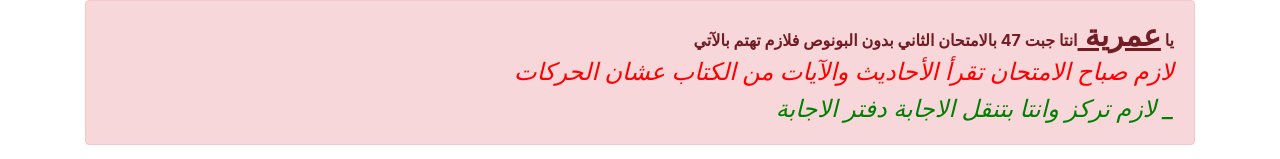
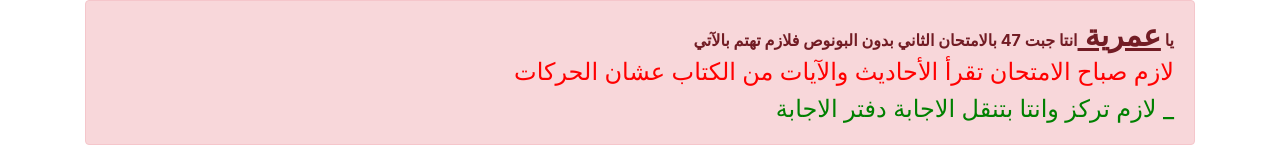
Before and after one commit to yaman33-ee/little-marks-system, a plain HTML site: page results.html in a window 1280 px wide. Shown: the top 159 px of the page. Drawn offline with nearby package versions, Linux system fonts and the light colour scheme; sample sign-in values are in the browser's storage.

Commit message:
Update results.html

```diff
--- a/results.html
+++ b/results.html
@@ -16,9 +16,9 @@
      </span>
      انتا جبت 47 بالامتحان الثاني بدون البونوص فلازم  تهتم بالآتي
      </strong >
-     <i><h4 style="color:red">لازم صباح الامتحان تقرأ الأحاديث والآيات من الكتاب عشان الحركات
+     <h4 style="color:red">لازم صباح الامتحان تقرأ الأحاديث والآيات من الكتاب عشان الحركات </h4>
     <h4 style="color:green"> لازم تركز وانتا بتنقل الاجابة دفتر الاجابة _
-               </h4> </h4></i>
+               </h4>
 
     </div>
     <p>
```
